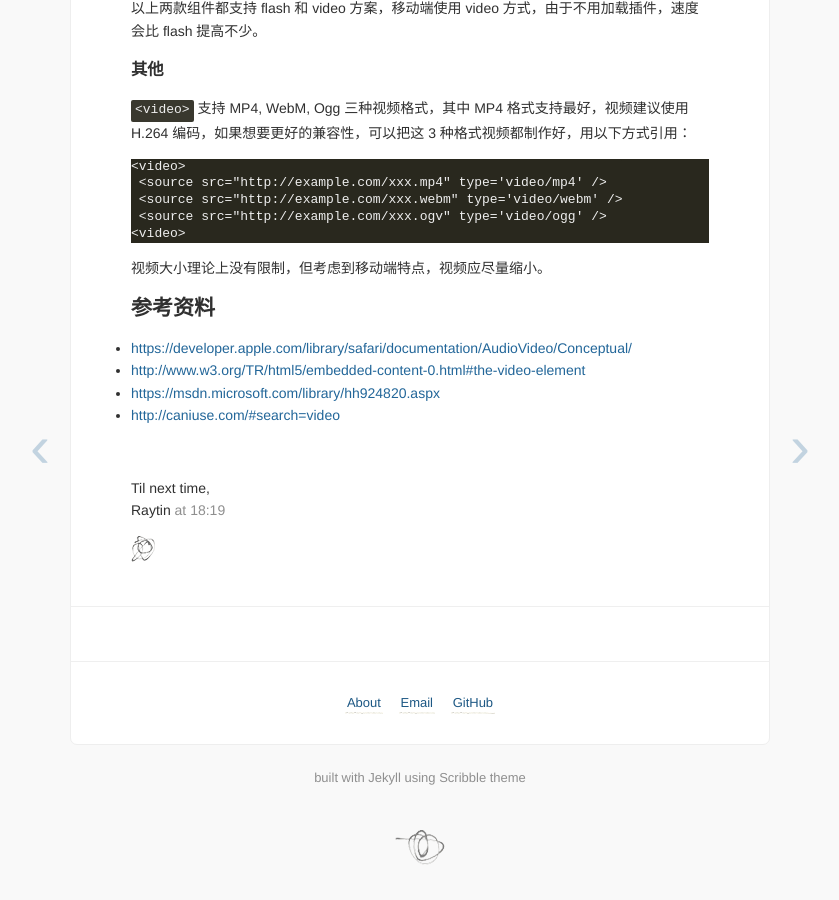
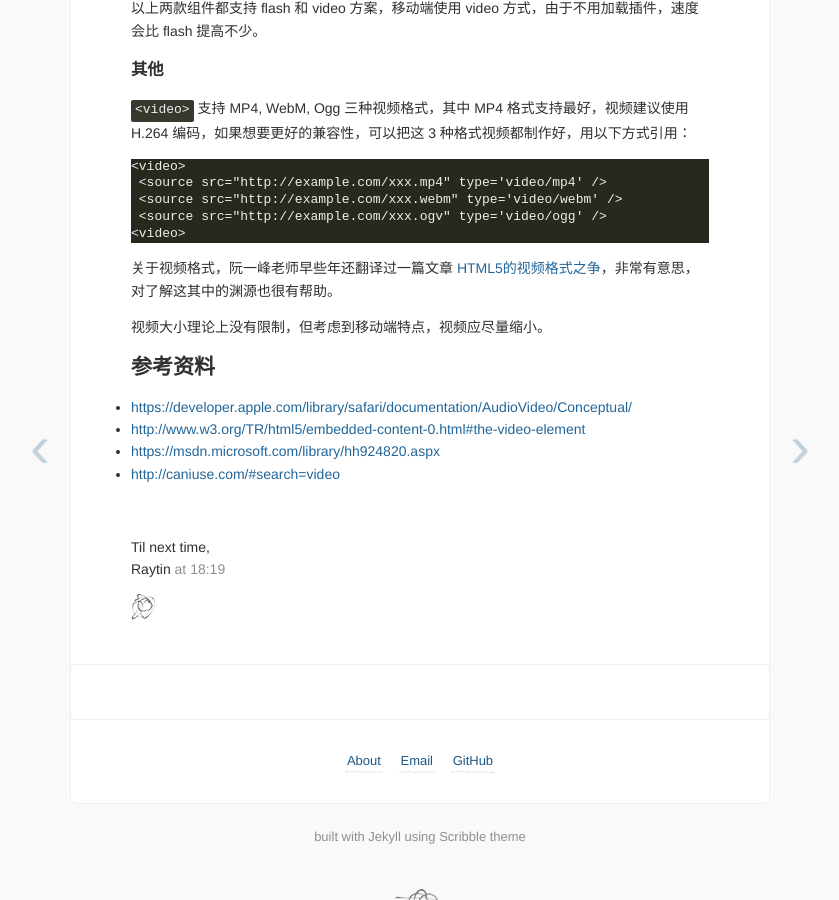
Before and after one commit to superRaytin/superraytin.github.io, a Jekyll site: the page built from _posts/skill/2015-09-06-mobile-video-play.md, in a window 1280 px wide and 900 px high, scrolled down 2098 px. Shown: the whole window, without its empty margins (220-1059 px from the left). Built offline with Jekyll 4.4.1, drawn with Linux system fonts in a browser that asks for light colours; Markdown is read by kramdown in place of the engine named in the settings; comment, search, counter and statistics services are not loaded.

Commit message:
Update article

````diff
--- a/_posts/skill/2015-09-06-mobile-video-play.md
+++ b/_posts/skill/2015-09-06-mobile-video-play.md
@@ -85,6 +85,8 @@ IOS 上播放即会自动全屏，所以不存在此问题，并且全屏之后
 <video>
 ```
 
+关于视频格式，阮一峰老师早些年还翻译过一篇文章 [HTML5的视频格式之争](http://www.ruanyifeng.com/blog/2010/05/html5_codec_fight.html)，非常有意思，对了解这其中的渊源也很有帮助。
+
 视频大小理论上没有限制，但考虑到移动端特点，视频应尽量缩小。
 
 ## 参考资料
````
